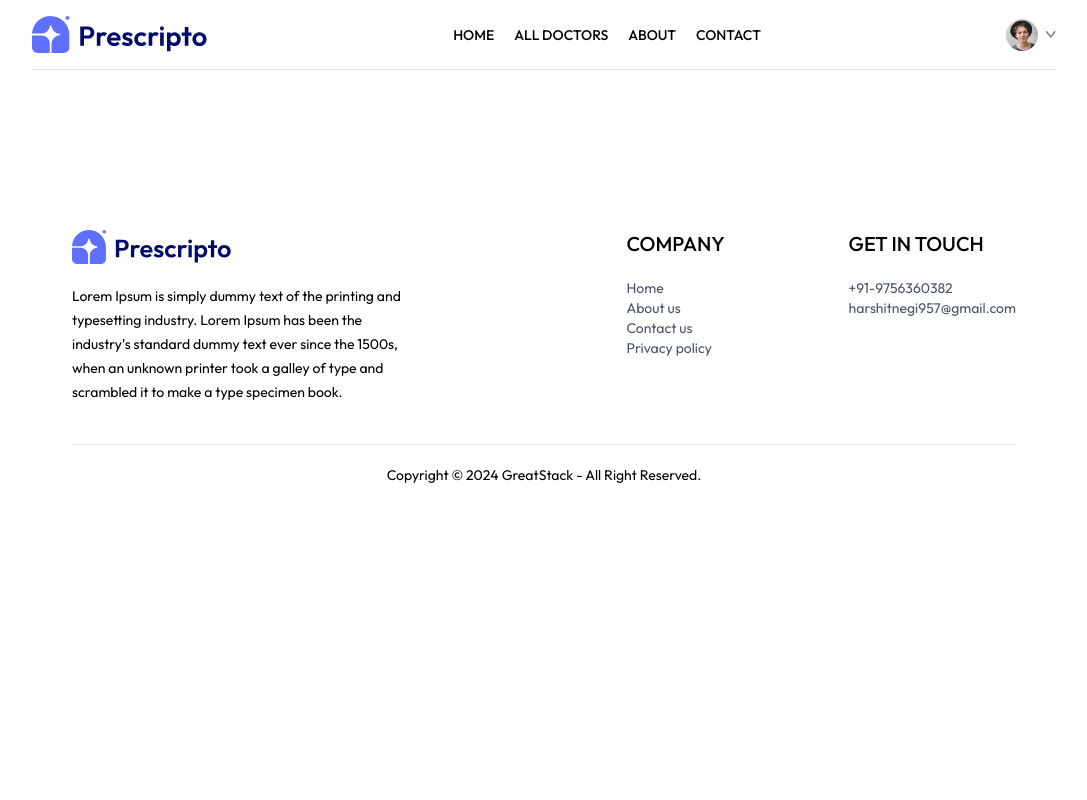
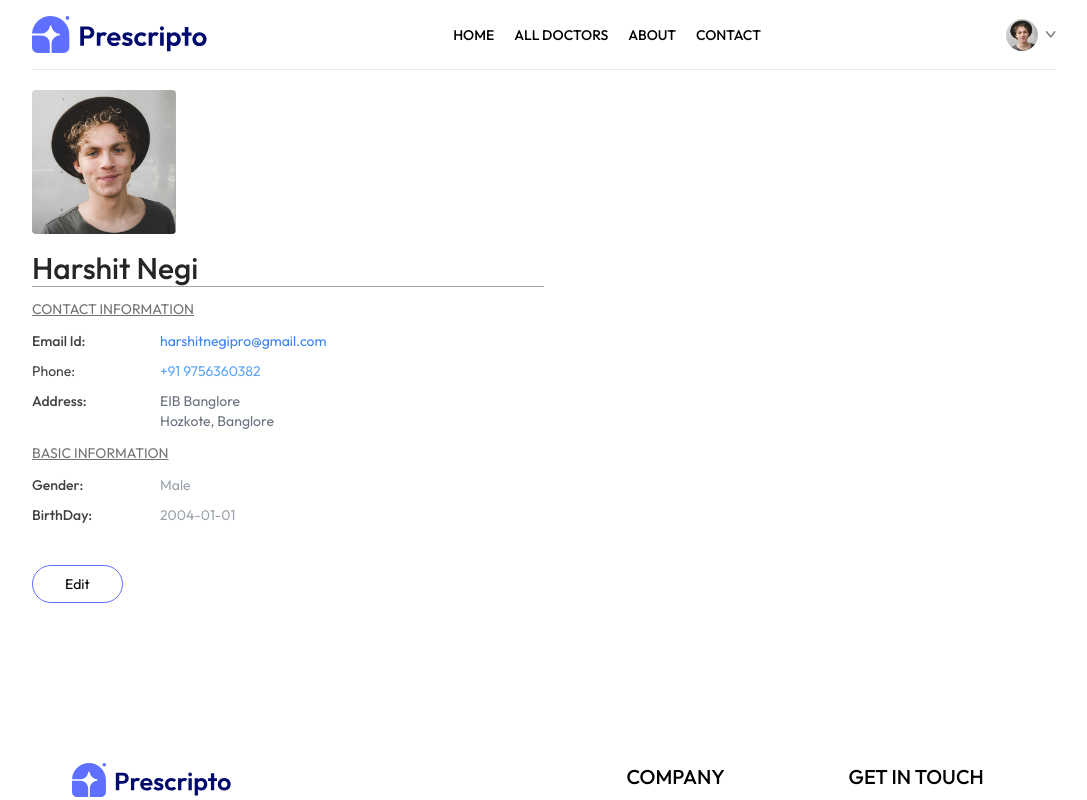
Before and after one commit to aazaadcoder/BookMyDoctor, a React (Vite) app in the folder frontend/: page /my-profile in a window 1280 px wide. Shown: the top 800 px of the page, without its empty margins (96-1183 px from the left). Built offline with nearby package versions, Linux system fonts and the light colour scheme.

Commit message:
add profile page with the opttion to edit info

```diff
--- a/frontend/src/pages/MyProfile.jsx
+++ b/frontend/src/pages/MyProfile.jsx
@@ -1,11 +1,160 @@
-import React from 'react'
+import React, { useState } from "react";
+import { assets } from "../assets/assets";
 
 const MyProfile = () => {
+  const [userData, setUserData] = useState({
+    name: "Harshit Negi",
+    image: assets.profile_pic,
+    email: "harshitnegipro@gmail.com",
+    phone: "+91 9756360382",
+    address: {
+      line1: "EIB Banglore",
+      line2: "Hozkote, Banglore",
+    },
+    gender: "male",
+    dob: "2004-01-01",
+  });
+  const [isEdit, setIsEdit] = useState(false);
+
   return (
-    <div>
+    <div className="max-w-lg flex flex-col text-sm">
+      <img className="w-36 rounded" src={userData.image} alt="" />
 
+      {isEdit ? ( //ntl
+        <input
+          className="bg-gray-50 text-3xl font-medium max-w-60 mt-4  "
+          type="text"
+          value={userData.name}
+          onChange={(e) =>
+            setUserData((prev) => ({ ...prev, name: e.target.value }))
+          }
+        />
+      ) : (
+        <p className="font-medium text-3xl text-neutral-800 mt-4">
+          {userData.name}
+        </p>
+      )}
+
+      <hr className="bg-zinc-400 h-[1px] border-none" />
+
+      <div>
+        <p className="text-neutral-500 mt-3 underline">CONTACT INFORMATION</p>
+        <div className="grid grid-cols-[1fr_3fr] gap-y-2.5  mt-3 text-neutral-700">
+          <p className="font-medium">Email Id: </p>
+          <p className="text-blue-500">{userData.email}</p>
+          <p>Phone: </p>
+          {isEdit ? (
+            <input
+              className="bg-gray-100 max-w-52"
+              type="text"
+              value={userData.phone}
+              onChange={(e) =>
+                setUserData((prev) => ({ ...prev, phone: e.target.value }))
+              }
+            />
+          ) : (
+            <p className="text-blue-400">{userData.phone}</p>
+          )}
+
+          <p className="font-medium">Address: </p>
+          {isEdit ? (
+            <div>
+              <div>
+                <input
+                  className="bg-gray-50"
+                  type="text"
+                  value={userData.address.line1}
+                  onChange={
+                    (e) =>
+                      setUserData((prev) => ({
+                        ...prev,
+                        address: { ...prev.address, line1: e.target.value },
+                      })) //ntl
+                  }
+                />
+              </div>
+
+              <div>
+                <input
+                  className="bg-gray-50"
+                  type="text"
+                  value={userData.address.line2}
+                  onChange={(e) =>
+                    setUserData((prev) => ({
+                      ...prev,
+                      address: { ...prev.address, line2: e.target.value },
+                    }))
+                  }
+                />
+              </div>
+            </div>
+          ) : (
+            <div>
+              <p className="text-gray-500">
+                {userData.address.line1} <br />
+                {userData.address.line2}
+              </p>
+            </div>
+          )}
+        </div>
+      </div>
+
+      <div>
+        <p className="text-neutral-500 mt-3 underline">BASIC INFORMATION</p>
+        <div className="grid grid-cols-[1fr_3fr] gap-y-2.5 mt-3 text-neutral-700">              {/* ntl */}
+          <p className="font-medium">Gender: </p>
+          {isEdit ? (
+            <select
+              className="max-w-20 bg-gray-100"
+              value={userData.gender}
+              onChange={(e) =>
+                setUserData((prev) => ({ ...prev, gender: e.target.value }))
+              }
+            >
+              <option value="male">Male</option>
+              <option value="female">Female</option>
+            </select>
+          ) : (
+            <p className="text-gray-400">
+              {userData.gender.charAt(0).toUpperCase() +
+                userData.gender.slice(1)}
+            </p> //ntl
+          )}
+          <p className="font-medium">BirthDay:</p>
+          {isEdit ? (
+            <input
+              className="max-2-28 bg-gray-100"
+              type="date"
+              value={userData.dob}
+              onChange={(e) =>
+                setUserData((prev) => ({ ...prev, dob: e.target.value }))
+              }
+            ></input>
+          ) : (
+            <p className="text-gray-400">{userData.dob}</p>
+          )}
+        </div>
+      </div>
+
+      <div className="mt-10">
+        {isEdit ? (
+          <button
+            className="border border-primary rounded-full py-2 px-8 hover:bg-primary hover:text-white transition-all"
+            onClick={() => setIsEdit(false)}
+          >
+            Save Information
+          </button>
+        ) : (
+          <button
+            className="border border-primary rounded-full py-2 px-8 hover:bg-primary hover:text-white transition-all"
+            onClick={() => setIsEdit(true)}
+          >
+            Edit
+          </button>
+        )}
+      </div>
     </div>
-  )
-}
+  );
+};
 
-export default MyProfile
+export default MyProfile;
```
